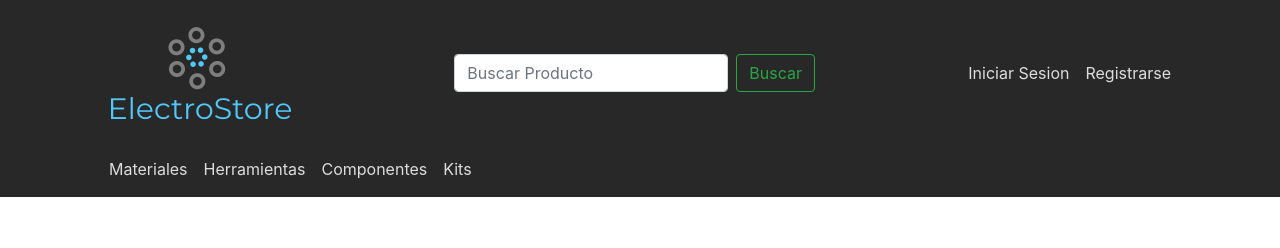
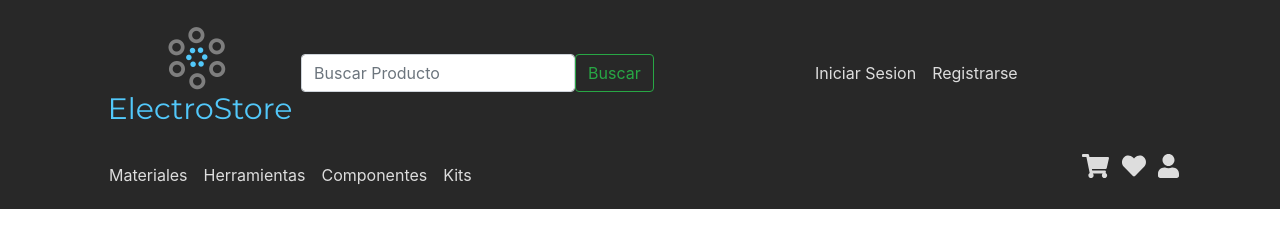
Before and after one commit to hect20/proyecto_electroStore, a plain HTML site: page Proyecto_ElectroStore/index.html in a window 1280 px wide. Drawn offline with nearby package versions, Linux system fonts and the light colour scheme.

Commit message:
modifico index

```diff
--- a/Proyecto_ElectroStore/css/style.css
+++ b/Proyecto_ElectroStore/css/style.css
@@ -7,7 +7,17 @@ header{
 
 }
 
+/*
+.icons-header{
+    margin-top: 12px;
 
+}
+*/
+.icons-header a{
+    color: #dddddd;
+    font-size: 24px;
+
+}
 
 /*
 .container{
--- a/Proyecto_ElectroStore/index.html
+++ b/Proyecto_ElectroStore/index.html
@@ -13,6 +13,12 @@
   <!-- Main CSS -->
   <link rel="stylesheet" href="css/style.css" type="text/css">
 
+  <!--
+  <script  src = "https://unpkg.com/ionicons@5.0.0/dist/ionicons.js"> </script> -->
+
+  <!---->
+  <script src="https://use.fontawesome.com/releases/v5.13.0/js/all.js" data-auto-replace-svg="nest"></script>
+
   <title>ElectroStore</title>
 </head>
 
@@ -20,18 +26,23 @@
 
   <header>
     <div class="container">
-      <nav class="navbar navbar-expand-lg navbar-light">
+      <nav class="navbar navbar-expand-md navbar-light">
         <a href="#"><img src="img/logo1-0.png" class="logo-brand" alt="electrostore"></a>
         <button class="navbar-toggler" type="button" data-toggle="collapse" data-target="#navbarTogglerDemo01" aria-controls="navbarTogglerDemo01" aria-expanded="false" aria-label="Toggle navigation">
           <span class="navbar-toggler-icon"></span>
         </button>
 
         <div class="collapse navbar-collapse" id="navbarTogglerDemo01">
-          <form class="form-inline my-2 my-lg-0 mx-auto">
-            <input class="form-control mx-sm-2" type="search" placeholder="Buscar Producto" aria-label="Search">
+          <form class="navbar-nav list-inline text-md-right ">
+            <input class="form-control mx-xs-2" type="search" placeholder="Buscar Producto" aria-label="Search">
             <button class="btn btn-outline-success my-2 my-sm-0" type="submit">Buscar</button>
           </form>
-          <ul class="navbar-nav mt-2 mt-md-0">
+
+        </div>
+
+        <div class="collapse navbar-collapse" id="navbarTogglerDemo01">
+
+          <ul class="navbar-nav list-inline text-xs-right">
             <li class="nav-item">
               <a class="nav-link" href="#">Iniciar Sesion</a>
             </li>
@@ -45,8 +56,7 @@
 
       <nav class="navbar navbar-expand-lg navbar-light">
         <div class="collapse navbar-collapse" id="navbarTogglerDemo01">
-
-          <ul class="navbar-nav mt-2 mt-md-0">
+          <ul class="navbar-nav list-inline text-xs-right">
             <li class="nav-item">
               <a class="nav-link" href="#">Materiales</a>
             </li>
@@ -61,13 +71,25 @@
             </li>
           </ul>
         </div>
+
+        <ul class="icons-header list-inline text-xs-right">
+          <li class="list-inline-item">
+            <a href="#"><i class="fas fa-shopping-cart"></i></a>
+          </li>
+          <li class="list-inline-item">
+            <a href="#"><i class="fas fa-heart"></i></a>
+          </li>
+          <li class="list-inline-item">
+            <a href="#"><i class="fas fa-user"></i></a>
+          </li>
+
+        </ul>
+
       </nav>
 
 
 
     </div>
-
-
   </header>
 
   <footer>
```
